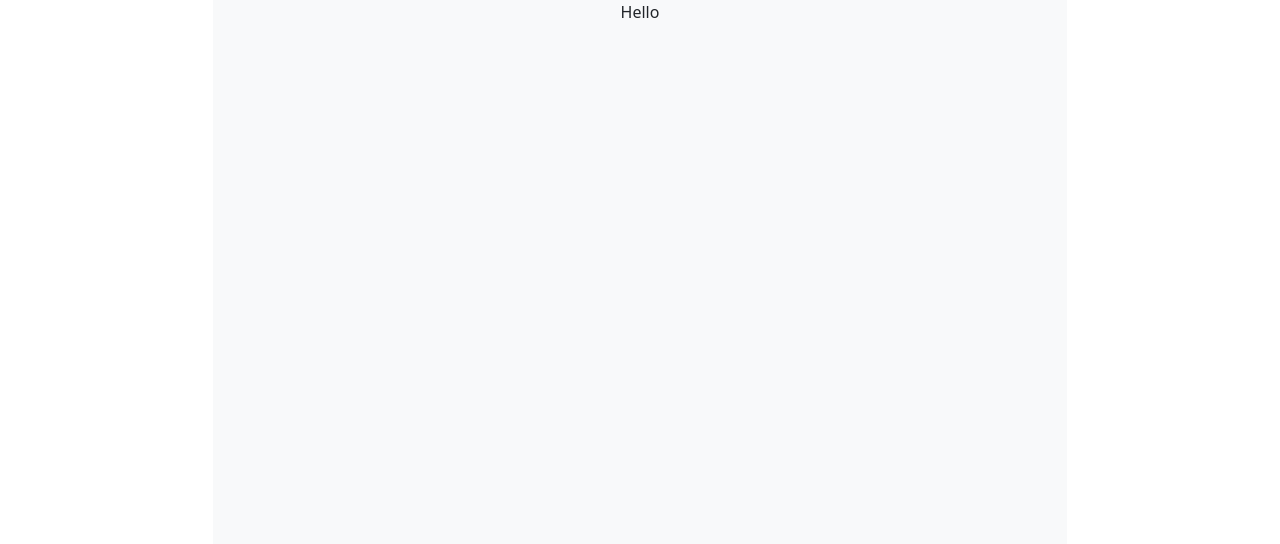
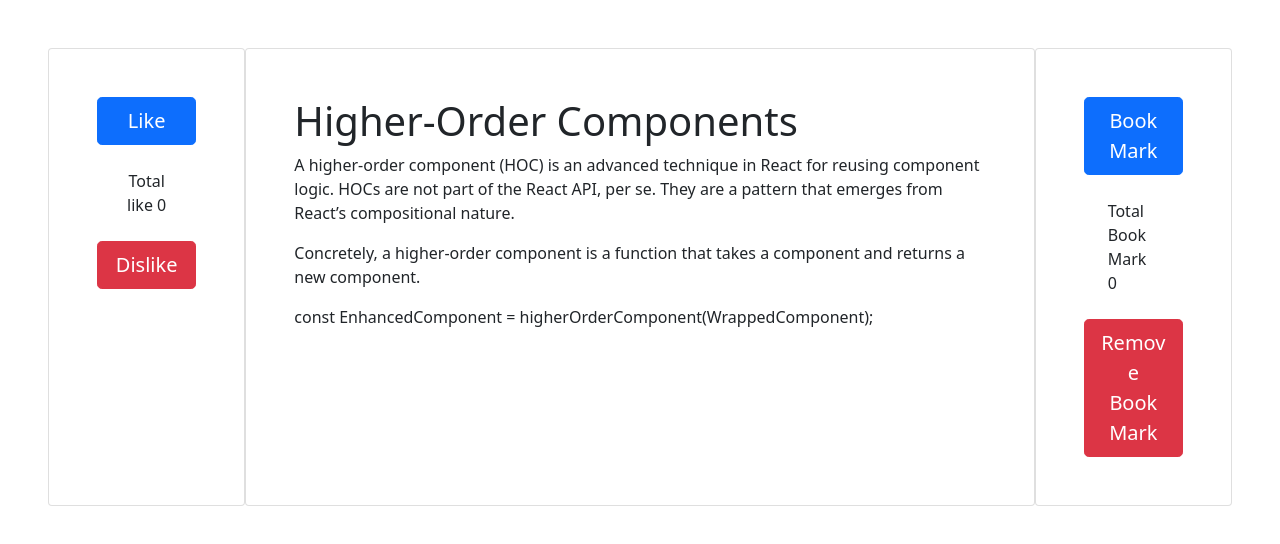
Before and after one commit to mones-cse/react-snippets, a React (Create React App) app: page / in a window 1280 px wide. Shown: the top 544 px of the page. Built offline with nearby package versions, Linux system fonts and the light colour scheme.

Commit message:
basic layout without HOC

```diff
--- a/src/App.js
+++ b/src/App.js
@@ -1,9 +1,18 @@
+import Like from "./Like";
+import LikeComponent from "./Like";
+import BlogPostComponent from "./BlogPostComponent";
+import BookMarkComponent from "./BookmarkComponent";
+
 function App() {
-    return <div className="Container">
-        <div className={"bg-light col-8 m-auto min-vh-100 text-center"}>
-            Hello
+    return (
+        <div className="container-fluid">
+            <div className="row p-5">
+                <LikeComponent />
+                <BlogPostComponent />
+                <BookMarkComponent />
+            </div>
         </div>
-    </div>;
+    );
 }
 
 export default App;
--- /dev/null
+++ b/src/BlogPostComponent.js
@@ -0,0 +1,23 @@
+import React from "react";
+
+const BlogPostComponent = () => {
+    return (
+        <div className={"col-8 p-5 card"}>
+            <h1>Higher-Order Components</h1>
+            <p>
+                A higher-order component (HOC) is an advanced technique in React
+                for reusing component logic. HOCs are not part of the React API,
+                per se. They are a pattern that emerges from React’s
+                compositional nature.
+            </p>
+            <p>
+                Concretely, a higher-order component is a function that takes a component and returns a new component.
+            </p>
+            <span>
+                const EnhancedComponent = higherOrderComponent(WrappedComponent);
+            </span>
+        </div>
+    );
+};
+
+export default BlogPostComponent;
--- /dev/null
+++ b/src/BookmarkComponent.js
@@ -0,0 +1,20 @@
+import React, {useState} from 'react';
+
+const BookMarkComponent = () => {
+    const [bookmarks, setBookmarks] = useState(0);
+    const increaseBookmark = ()=>{
+        setBookmarks(prevLikes=>prevLikes+1);
+    };
+    const decreaseBookmark = ()=>{
+        setBookmarks(prevLikes=>prevLikes+1);
+    };
+    return (
+        <div className={"col-2 p-5 card"}>
+            <button className={"btn btn-lg btn-primary"} onClick={increaseBookmark}>BookMark</button>
+            <p className={"m-4"}>Total BookMark {bookmarks}</p>
+            <button className={"btn btn-lg btn-danger"} onClick={decreaseBookmark}>Remove BookMark</button>
+        </div>
+    );
+};
+
+export default BookMarkComponent;
--- /dev/null
+++ b/src/Like.js
@@ -0,0 +1,21 @@
+import React, {useState} from "react";
+
+const LikeComponent = () => {
+    const [likes, setLikes] = useState(0);
+    const increaseLike = ()=>{
+        setLikes(prevLikes=>prevLikes+1);
+    };
+
+    const decreaseLike = ()=>{
+        setLikes(prevLikes=>prevLikes-1);
+    };
+    return (
+        <div className={"col-2 p-5 card text-center"}>
+            <button className={"btn btn-lg btn-primary"} onClick={increaseLike}>Like</button>
+            <p className={"m-4"}>Total like {likes}</p>
+            <button className={"btn btn-lg btn-danger"} onClick={decreaseLike}>Dislike</button>
+        </div>
+    );
+};
+
+export default LikeComponent;
```
